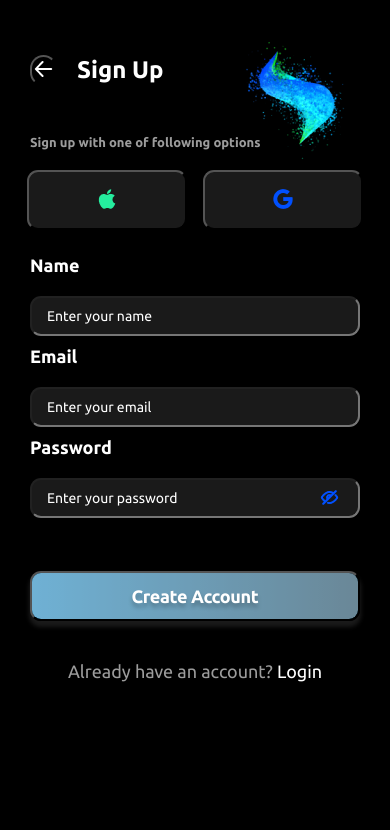
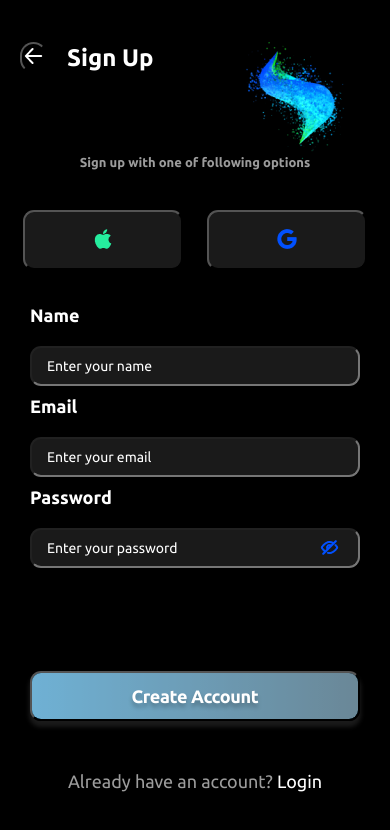
Before and after one commit to Cherced/QuanticFilms, a Next.js app: page /signUp in a window 390 px wide. Shown: the top 830 px of the page. Built offline with nearby package versions, Linux system fonts and the light colour scheme.

Commit message:
I descover my own mistake, and thats a rule on body to errase my style behivor

```diff
--- a/components/atoms/HeaderFloat.jsx
+++ b/components/atoms/HeaderFloat.jsx
@@ -7,7 +7,7 @@ export const HeaderFloat = (props) => {
     <header className={props.HeaderClass}>
         <nav  className={props.HeaderNavClass}>
             <button onClick={() => router.push(`/${props.path}`)}>
-                <img src="/images/arrow-left.png" alt="BrandLogo"/>
+                <img src={props.src} alt="BrandLogo"/>
             </button>
         </nav>
         <h1>{props.titleHeader}</h1>
--- a/components/molecules/IntroAnimationStart.jsx
+++ b/components/molecules/IntroAnimationStart.jsx
@@ -2,6 +2,7 @@ import React from 'react'
 
 export const IntroAnimationStart = () => {
   return (
+    <div className="INTROOO">
         <div className="container">
           <div className="box">
         <div className="title">
@@ -14,5 +15,7 @@ export const IntroAnimationStart = () => {
               </div>
           </div>
         </div>
+    </div>
+
   )
 }
--- a/pages/customization.jsx
+++ b/pages/customization.jsx
@@ -10,7 +10,7 @@ const Customization = () => {
 
   return (
     <React.Fragment>
-    <HeaderFloat path={""} HeaderClass="headerJustBack" HeaderNavClass="headerNavText" titleHeader="" />
+    <HeaderFloat src={"/images/profile.png"} path={"/account"} HeaderClass="headerJustBack" HeaderNavClass="headerNavText" titleHeader="" />
     <div className="customizationContainer">
     <div className="textIntroContainer">
         <h1>what are you interested in ?</h1>
--- a/pages/signUp.jsx
+++ b/pages/signUp.jsx
@@ -10,7 +10,7 @@ const SignUp = () => {
   const router = useRouter()
   return (
     <div className="signUpContainer">
-        <HeaderFloat path={""} HeaderClass="headerText" HeaderNavClass="headerNavText" titleHeader="Sign Up"/>
+        <HeaderFloat src={"/images/arrow-left.png"} path={"login"} HeaderClass="headerText" HeaderNavClass="headerNavText" titleHeader="Sign Up"/>
         <p className="parragaphAccount">Sign up with one of following options</p>
         <ButtonsAccesBySM path={""} img1={"/images/mac.png"} img2={"/images/google.png"} alt="mediaLink" />
         <SignUpForm />
--- a/sass/_vars.scss
+++ b/sass/_vars.scss
@@ -6,6 +6,10 @@ $FontTitle: 'Ubuntu', sans-serif;
     margin: 0;
     padding: 0;
     box-sizing: border-box;
+}
+
+body{
+    background: black;
 }
 // forms Position
 .formContainer{
--- a/sass/components/_headerFloat.scss
+++ b/sass/components/_headerFloat.scss
@@ -2,7 +2,7 @@
     display: flex;
     align-items: center;
     height: 95px;
-    padding: 25px 0 0 0;
+    padding: 20px 0 0 0;
 
     .headerNavText {
         margin: 0 20px;
@@ -37,8 +37,8 @@
 .headerJustBack {
     display: flex;
     align-items: center;
-    height: 95px;
-    padding: 40px 0 0 0;
+    height: 55px;
+    padding: 20px 0 0 0;
 
     .headerNavText {
         margin: 0 20px;
--- a/sass/components/_welcomeAnimation.scss
+++ b/sass/components/_welcomeAnimation.scss
@@ -17,13 +17,13 @@
 
     margin: 0;
 }
-body
+.animationIn
 {
     overflow: hidden;
 
     background-color: var(--dark-color);
 }
-body #solar-system
+.animationIn #solar-system
 {
     display: flex;
 
@@ -498,7 +498,7 @@ smartphone*/
   padding: 0;
 }
 
-body, html {
+.INTROOO {
    overflow: hidden;
 }
 
--- a/sass/pages/_costumization.scss
+++ b/sass/pages/_costumization.scss
@@ -1,6 +1,5 @@
 .customizationContainer {
     width: 100%;
-    height: 100vh;
     background-color: black;
     display: flex;
     flex-direction: column;
@@ -29,6 +28,7 @@
         display: flex;
         justify-content: center;
         flex-direction: column;
+        margin-top: 20px;
 
         h1 {
             color: white;
@@ -106,19 +106,3 @@
     }
 
 }
-
-@media screen and (min-width: 375px) and (max-width: 724px) {
-    .customizationContainer {
-        .PopularCategoriesContainer {
-            .ButtonAddCategorie{
-                margin: 5px 0;
-            }
-        }
-        .titleSelects{
-            margin: 20px 0 0 0;
-        }
-    }
-    .customizationContainer .nextButton{
-        margin-top: 15px;
-    }
-}
--- a/sass/pages/_login.scss
+++ b/sass/pages/_login.scss
@@ -8,7 +8,8 @@
         display: flex;
         justify-content: space-evenly;
         align-items: center;
-        height: 120px;
+        height: 140px;
+        width: 100%;
 
         h1 {
             font-family: 'Ubuntu';
@@ -21,11 +22,15 @@
 
         img {
             position: relative;
-            left: 60px;
+            left: 50px;
         }
     }
 
     .parragaphAccount {
+        display: flex;
+        justify-content: center;
+        align-content: space-between;
+        align-items: center;
         color: #9C9C9C;
         font-style: normal;
         font-weight: 400;
@@ -33,14 +38,12 @@
         line-height: 15px;
         font-family: 'Ubuntu', sans-serif;
         font-weight: bold;
-        margin-top: 50px;
-        margin-left: 20px;
     }
 
     .principalButtonLogin {
         display: flex;
         justify-content: center;
-        margin-top: 200px;
+        margin-top: 150px;
         flex-direction: column;
         align-items: center;
         @include ButtonColors;
@@ -61,11 +64,8 @@
     }
 }
 
-@media screen and (min-width: 375px) and (max-width: 724px) {
+@media screen and (min-width: 375px) and (max-height: 724px) {
     .loginContainer {
-        scroll-behavior: smooth;
-        padding: 10px;
-
         .principalButtonLogin {
             display: flex;
             justify-content: center;
@@ -81,7 +81,7 @@
                 font-size: 18px;
                 line-height: 21px;
                 color: #9C9C9C;
-                margin-top: 40px;
+                margin: 60px;
 
                 a {
                     color: white;
--- a/sass/pages/_signUp.scss
+++ b/sass/pages/_signUp.scss
@@ -1,10 +1,36 @@
 .signUpContainer {
-    width: 100%;
+    width: 100vw;
     height: 100vh;
     background-color: black;
     color: white;
 
+    .headerSignUp {
+        display: flex;
+        justify-content: space-evenly;
+        align-items: center;
+        height: 120px;
+
+        h1 {
+            font-family: 'Ubuntu';
+            font-style: normal;
+            font-weight: 700;
+            font-size: 24px;
+            line-height: 28px;
+            color: #FFFFFF;
+        }
+
+        img {
+            position: relative;
+            left: 60px;
+        }
+    }
+
+
     .parragaphAccount {
+        display: flex;
+        justify-content: center;
+        align-content: space-between;
+        align-items: center;
         color: #9C9C9C;
         font-style: normal;
         font-weight: 400;
@@ -12,14 +38,13 @@
         line-height: 15px;
         font-family: 'Ubuntu', sans-serif;
         font-weight: bold;
-        margin-top: 50px;
-        margin-left: 20px;
+        margin-top: 60px;
     }
 
     .principalButtonLogin {
         display: flex;
         justify-content: center;
-        margin-top: 110px;
+        margin-top: 80px;
         flex-direction: column;
         align-items: center;
         @include ButtonColors;
@@ -31,7 +56,7 @@
             font-size: 18px;
             line-height: 21px;
             color: #9C9C9C;
-            margin-top: 60px;
+            margin: 50px 0;
 
             a {
                 color: white;
@@ -40,19 +65,20 @@
     }
 }
 
-@media screen and (min-width: 375px) and (max-width: 724px) {
+@media screen and (max-width: 375px) and (max-height: 724px) {
     .signUpContainer {
-        scroll-behavior: smooth;
-        padding: 10px;
         .parragaphAccount {
             margin-top: 30px;
         }
-        .buttonsAccesBySM{
+
+        .buttonsAccesBySM {
             margin-top: 20px;
         }
-        .formContainer{
+
+        .formContainer {
             margin-top: 15px;
         }
+
         .principalButtonLogin {
             display: flex;
             justify-content: center;
@@ -68,7 +94,7 @@
                 font-size: 18px;
                 line-height: 21px;
                 color: #9C9C9C;
-                margin-top: 40px;
+                margin: 50px;
 
                 a {
                     color: white;
```
Also changed, not shown: components/atoms/ProgressBar.jsx (added, +28 -0 lines), pages/account.jsx (added, +9 -0 lines), public/images/profile.png (added). Lines whose indentation alone changed are shown as unchanged.
